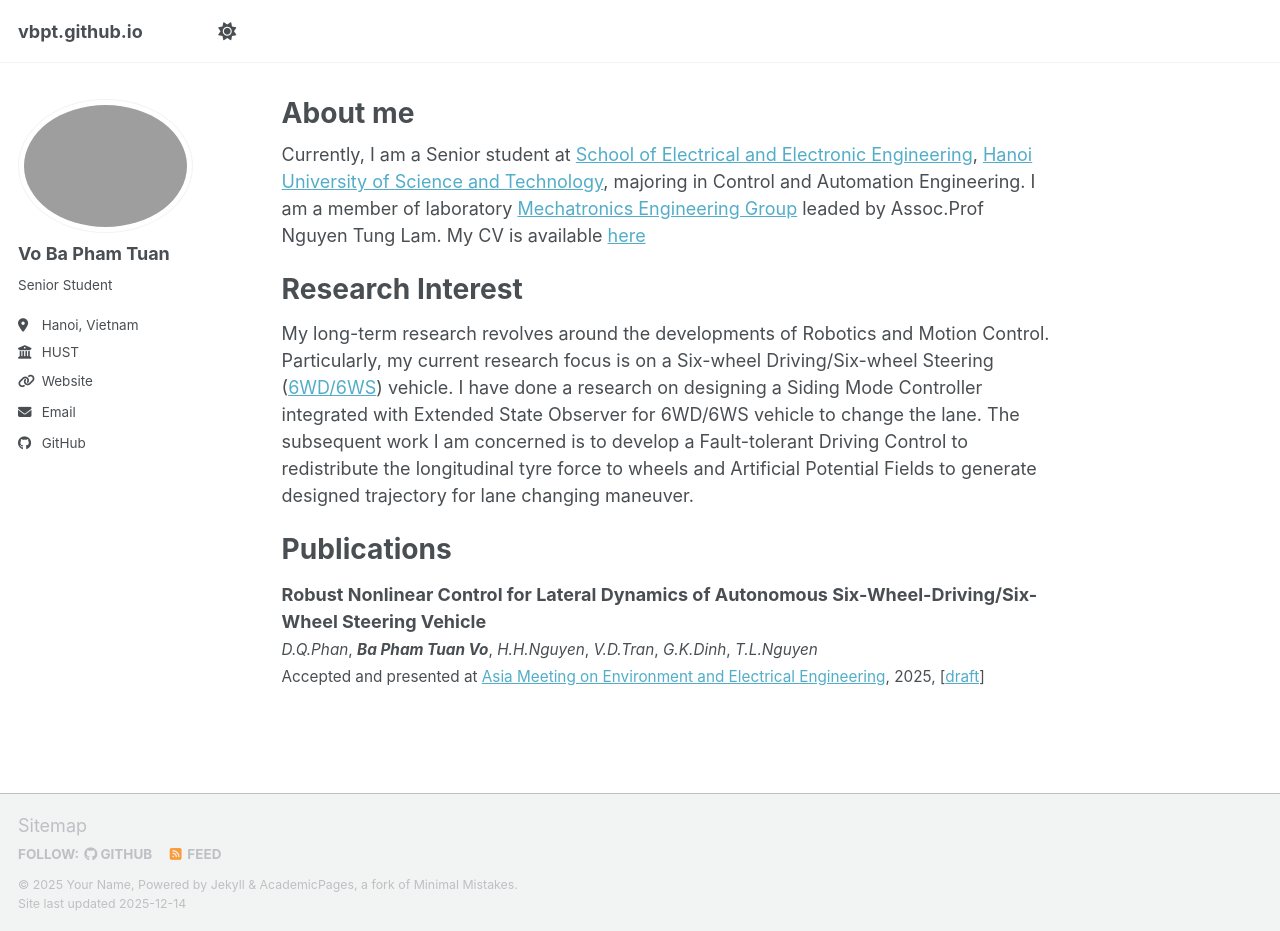
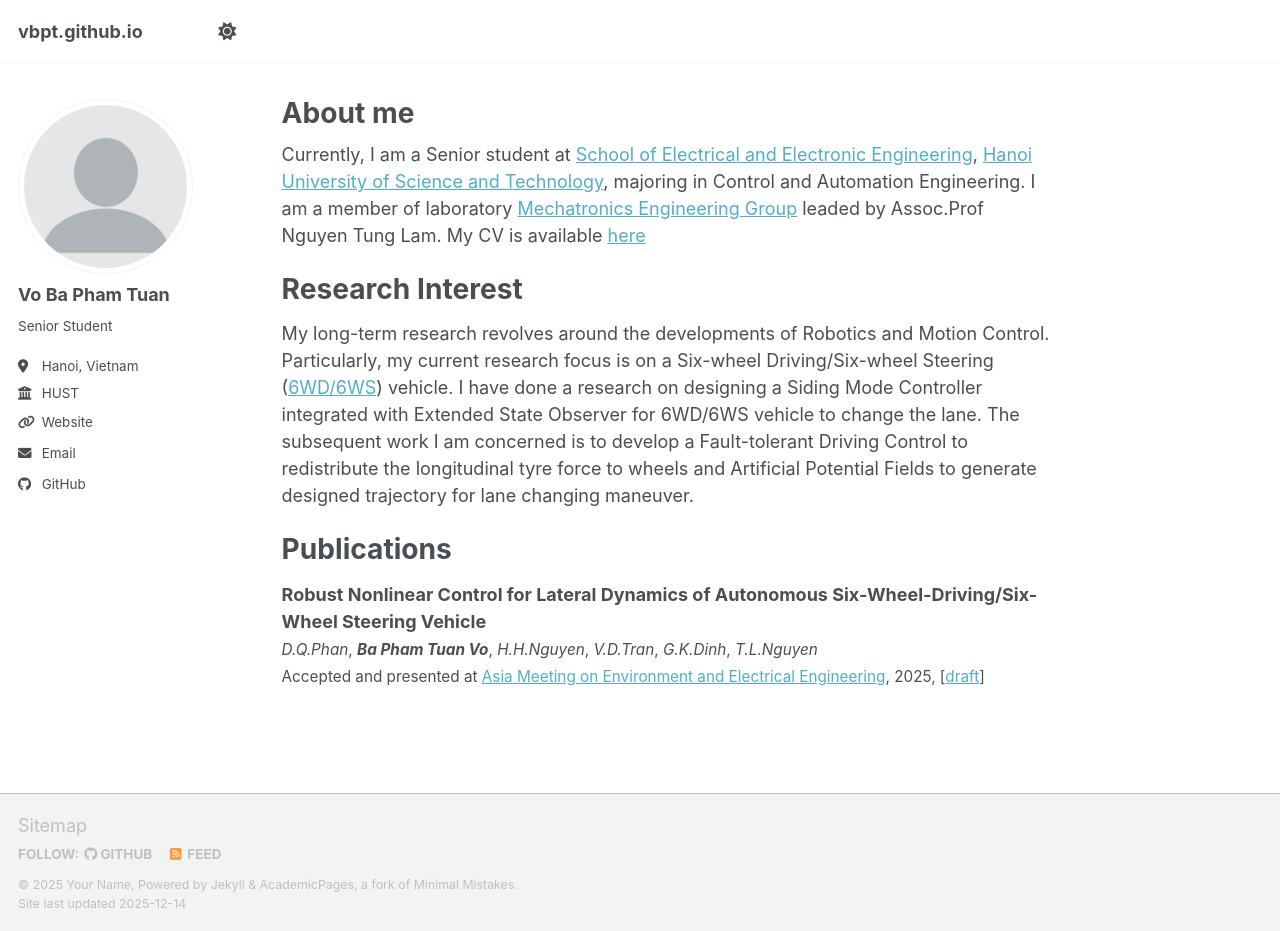
Before and after one commit to TuanVoBaPham/vbpt.github.io, a Jekyll site: the page built from _pages/about.md, in a window 1280 px wide and 931 px high. Built offline with Jekyll 4.4.1, drawn with Linux system fonts in a browser that asks for light colours; a script bundle is joined from its source files by our own code; library files that are not in the unit come from our copies.

Commit message:
Update _config.yml

```diff
--- a/_config.yml
+++ b/_config.yml
@@ -23,7 +23,7 @@
 #               Additional customization can be done by editing /_includes/author-profile.html
 author:
   # Biographic information
-  avatar           : "avatar.png"
+  avatar           : "profile.png"
   name             : "Vo Ba Pham Tuan"
   pronouns         : # example: "she/her"
   bio              : "Senior Student"
```
